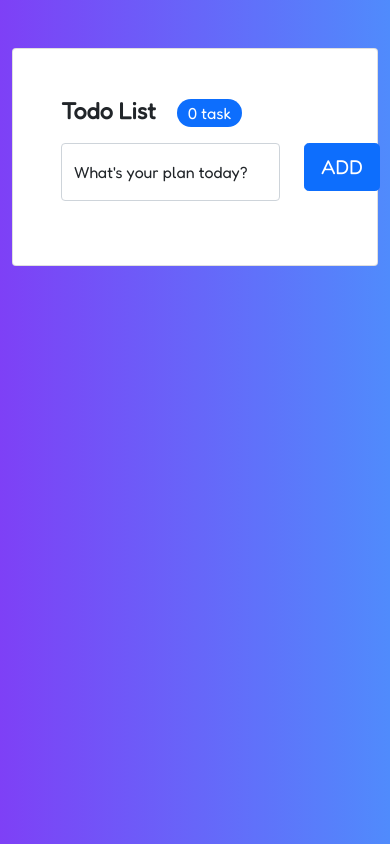
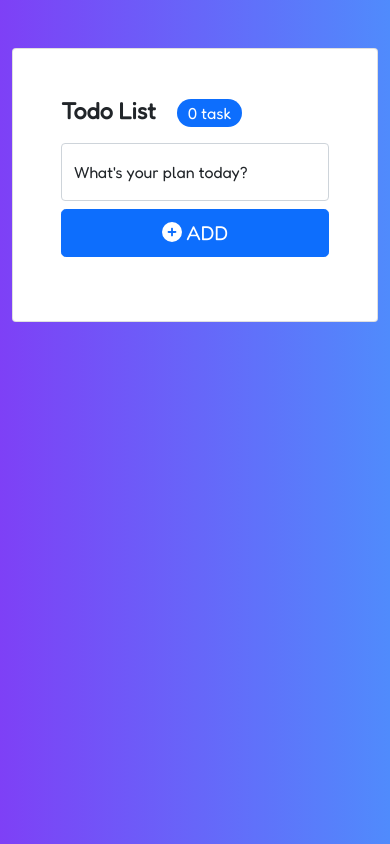
Before and after one commit to 3ramayana/vue-TodoList, a Vue app: page / in a window 390 px wide. Built offline with nearby package versions, Linux system fonts and the light colour scheme.

Commit message:
responsive form

```diff
--- a/src/App.vue
+++ b/src/App.vue
@@ -12,9 +12,9 @@
                 >
               </h3>
 
-              <div class="row">
-                <div class="col-10">
-                  <div class="form-floating mb-3">
+              <form class="row align-items-center mb-3 gy-2">
+                <div class="col-sm-12 col-md-10">
+                  <div class="form-floating">
                     <input
                       type="text"
                       class="form-control fs-4"
@@ -26,18 +26,19 @@
                     <label for="floatingInput">What's your plan today?</label>
                   </div>
                 </div>
-                <div class="col-2">
+                <div class="col-sm-12 col-md-2">
                   <div class="d-grid">
                     <button
                       type="button"
                       class="btn btn-primary btn-lg"
                       @click="addTodo"
                     >
+                      <font-awesome-icon icon="circle-plus" />
                       ADD
                     </button>
                   </div>
                 </div>
-              </div>
+              </form>
 
               <List
                 :todos="todos"
```
